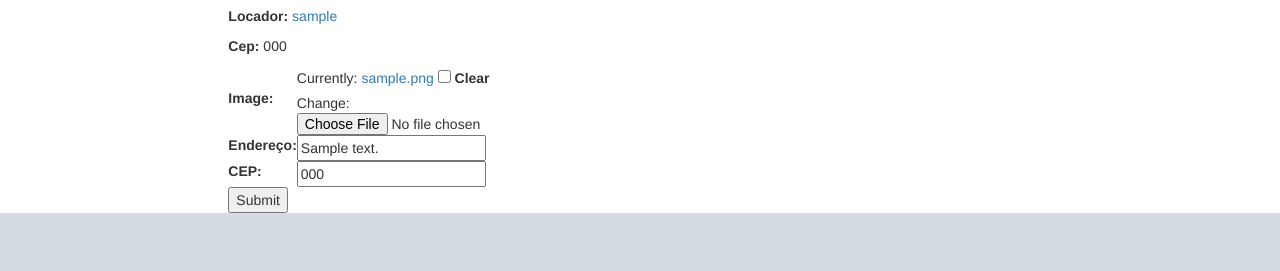
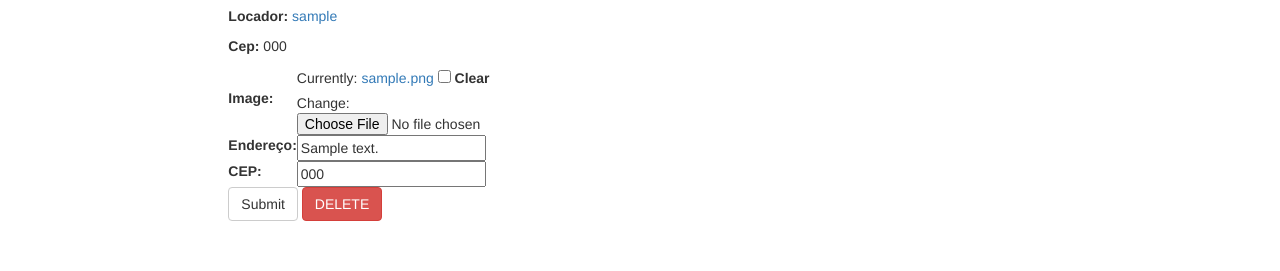
Before and after one commit to majard/alugaja, a Django app: page /catalog/houses/update/1 in a window 1280 px wide. Shown: the part 784-1055 px from the top of the page. Before the commit the page ends 997 px from the top, so only its background shows below. Run offline with Django 3.2, Linux system fonts and the light colour scheme; a user stored in the database is signed in; tables that the repository leaves empty hold one stand-in row (values such as "Sample post"); grey boxes marked "Sample" are stand-in pictures; some libraries are stand-ins or nearby versions.

Commit message:
Now the user can delete a house it has published.

```diff
--- a/catalog/forms.py
+++ b/catalog/forms.py
@@ -12,8 +12,8 @@ class PublishHouseForm(forms.ModelForm):
 
 
 class SearchNearbyForm(forms.Form):
-    CHOICES = (('10', '10'), ('20', '20'), ('30', '30'),
-               ('40', '40'), ('50', '50'), ('100', '100'))
+    CHOICES = (('5', '5 km'), ('10', '10 km'), ('20', '20 km'), ('30', '30 km'),
+               ('40', '40 km'), ('50', '50 km'), ('100', '100 km'))
 
     address = forms.CharField(label='Endereço', validators=[validate_address])
-    distance = forms.TypedChoiceField(choices=CHOICES, coerce=int)
+    distance = forms.TypedChoiceField(label='Distância', choices=CHOICES, coerce=int)
--- a/catalog/static/css/styles.css
+++ b/catalog/static/css/styles.css
@@ -3,3 +3,7 @@
     padding: 0;
     list-style: none;
 }
+
+body{
+    padding-bottom: 50px;
+}
--- a/catalog/templates/base_generic.html
+++ b/catalog/templates/base_generic.html
@@ -41,13 +41,13 @@
           <div class="pagination">
               <span class="page-links">
                   {% if page_obj.has_previous %}
-                      <a href="{{ request.path }}?page={{ page_obj.previous_page_number }}">previous</a>
+                      <a href="{{ request.path }}?page={{ page_obj.previous_page_number }}">Anterior</a>
                   {% endif %}
                   <span class="page-current">
-                      Page {{ page_obj.number }} of {{ page_obj.paginator.num_pages }}.
+                      Página {{ page_obj.number }} de {{ page_obj.paginator.num_pages }}
                   </span>
                   {% if page_obj.has_next %}
-                      <a href="{{ request.path }}?page={{ page_obj.next_page_number }}">next</a>
+                      <a href="{{ request.path }}?page={{ page_obj.next_page_number }}">Próximo</a>
                   {% endif %}
               </span>
           </div>
--- a/catalog/templates/catalog/realestate_list.html
+++ b/catalog/templates/catalog/realestate_list.html
@@ -10,7 +10,6 @@
         <table>
         Pesquisar
         {{ form }}
-        km de distância desse endereço
         </table>
         <input type="submit" value="Submit" />
     </form>
--- a/catalog/templates/update_house.html
+++ b/catalog/templates/update_house.html
@@ -14,7 +14,10 @@
         <table>
         {{ form }}
         </table>
-        <input type="submit" value="Submit" />
+        <input type="submit" value="Submit" class="btn btn-default" />
+        <input type="submit" value="DELETE" name="delete" class="btn btn-danger"/>
     </form>
+    <div>
+    </div>
 
 {% endblock %}
--- a/catalog/views.py
+++ b/catalog/views.py
@@ -27,7 +27,6 @@ def index(request):
 
 class HouseListView(generic.ListView):
     model = RealEstate
-    paginate_by = 10
     distance = 10000
     form = SearchNearbyForm()
 
@@ -113,6 +112,10 @@ def update_house(request, id):
         # Create a form instance and populate it with data from the request (binding):
         form = PublishHouseForm(request.POST, request.FILES or None, None, instance = house)
 
+        if 'delete' in request.POST:
+            house.delete()
+            return HttpResponseRedirect(reverse('houses') )
+
         # Check if the form is valid:
         if form.is_valid():
 
```
